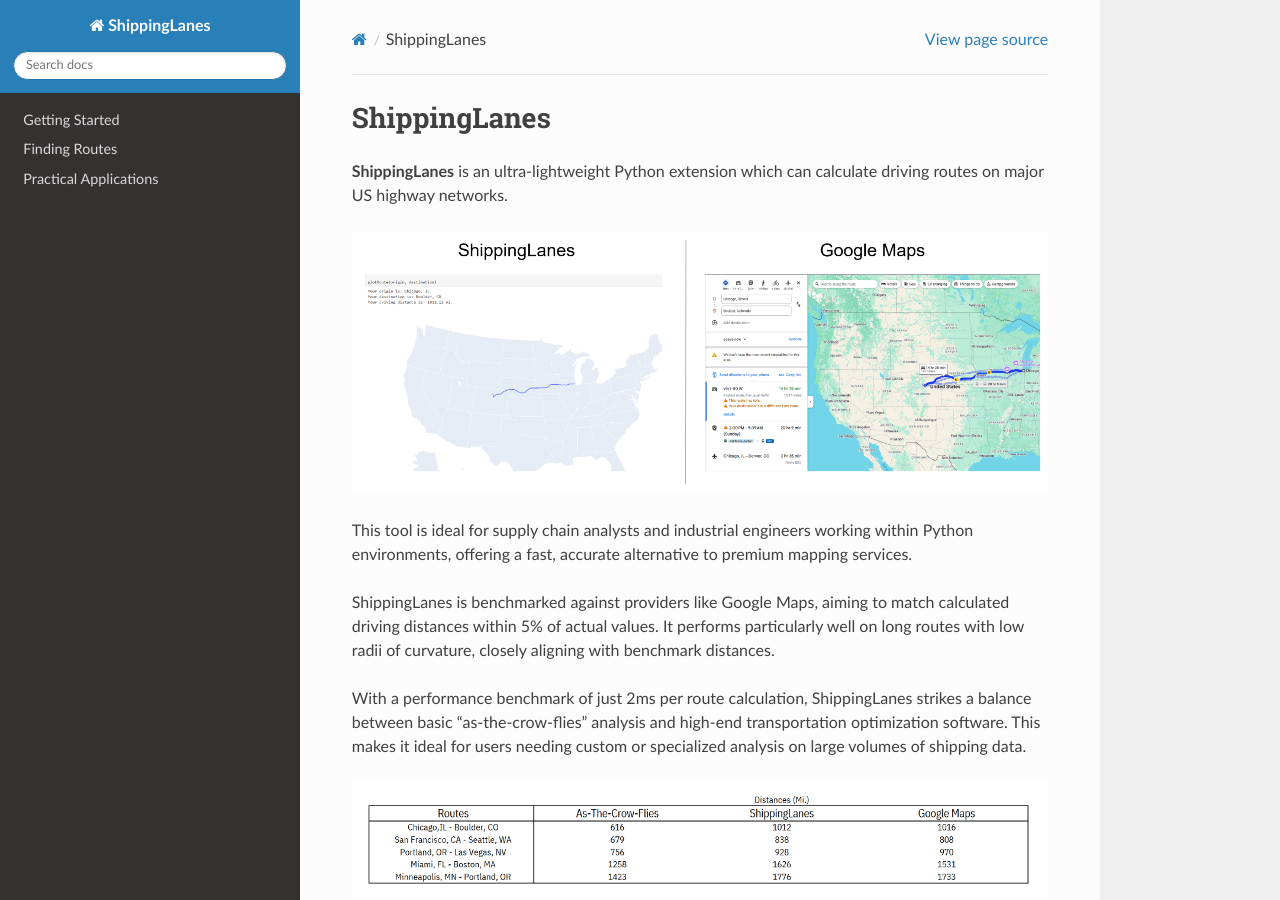
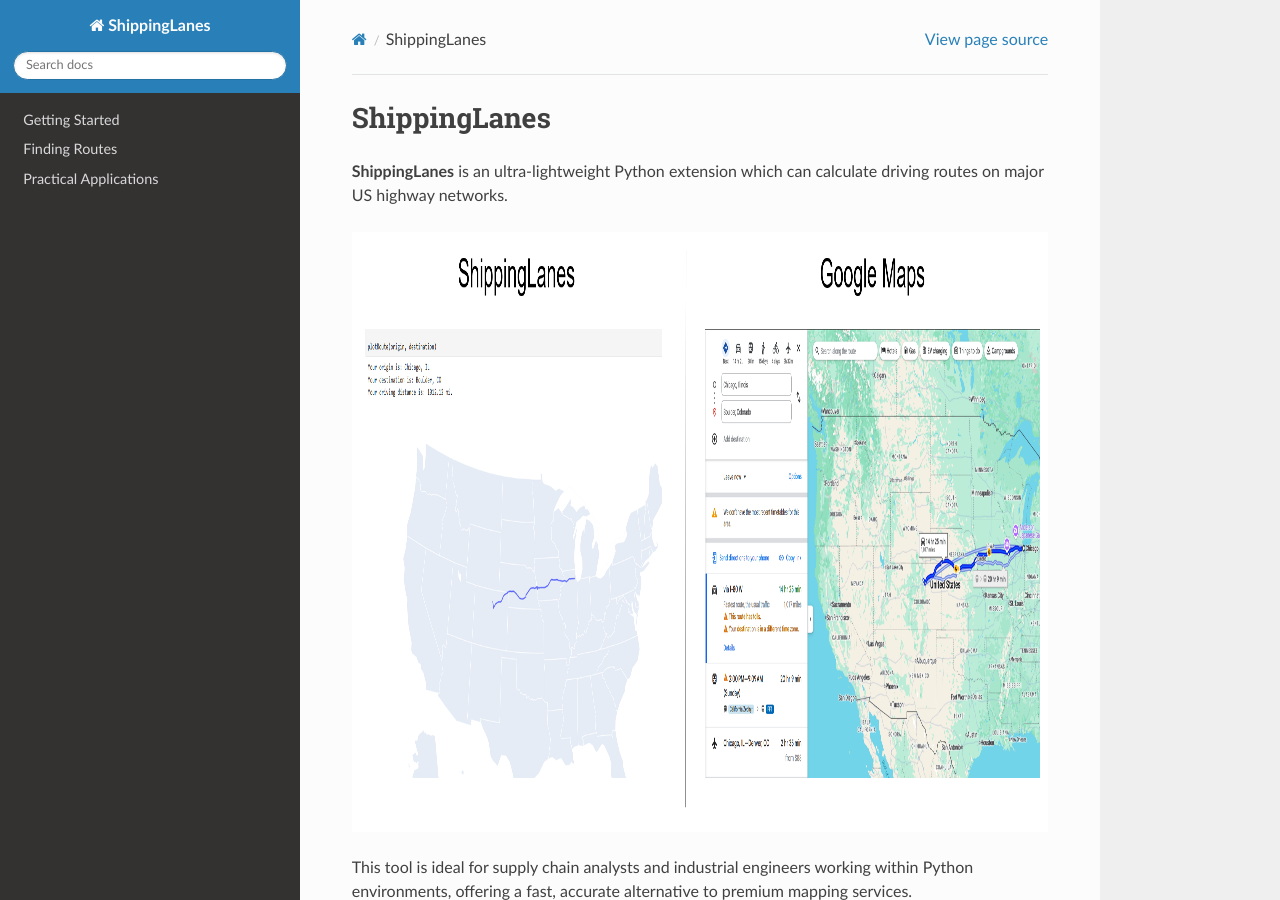
Before and after one commit to amarsrivastava19/ShippingLanes, a Sphinx documentation site: the page built from docs/source/index.rst, in a window 1280 px wide and 900 px high. Built offline with Sphinx 7.4.7 and the Read the Docs theme 3.1.0, drawn with Linux system fonts in a browser that asks for light colours.

Commit message:
Update index.rst

```diff
--- a/docs/source/index.rst
+++ b/docs/source/index.rst
@@ -4,6 +4,8 @@
 **ShippingLanes** is an ultra-lightweight Python extension which can calculate driving routes on major US highway networks.
 
 .. image:: SLvsGM_comparison2.png
+   :width: 800px
+   :height: 600px
 
 
 This tool is ideal for supply chain analysts and industrial engineers working within Python environments, offering a fast, accurate alternative to premium mapping services.
```
